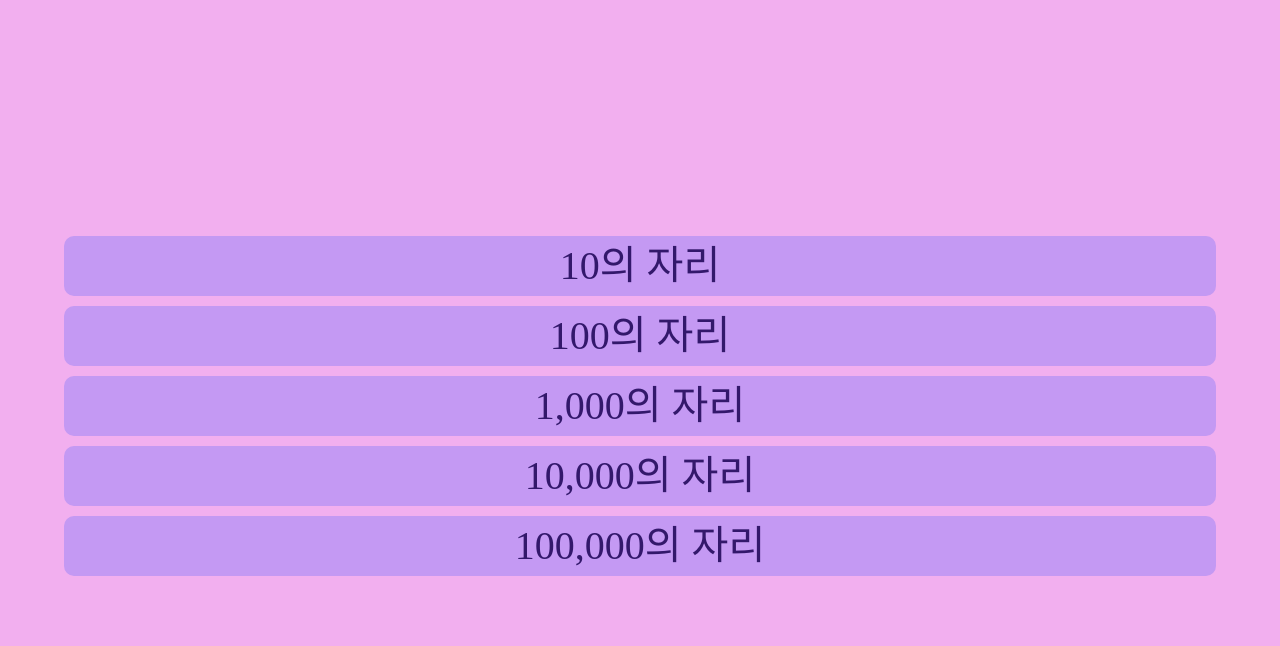
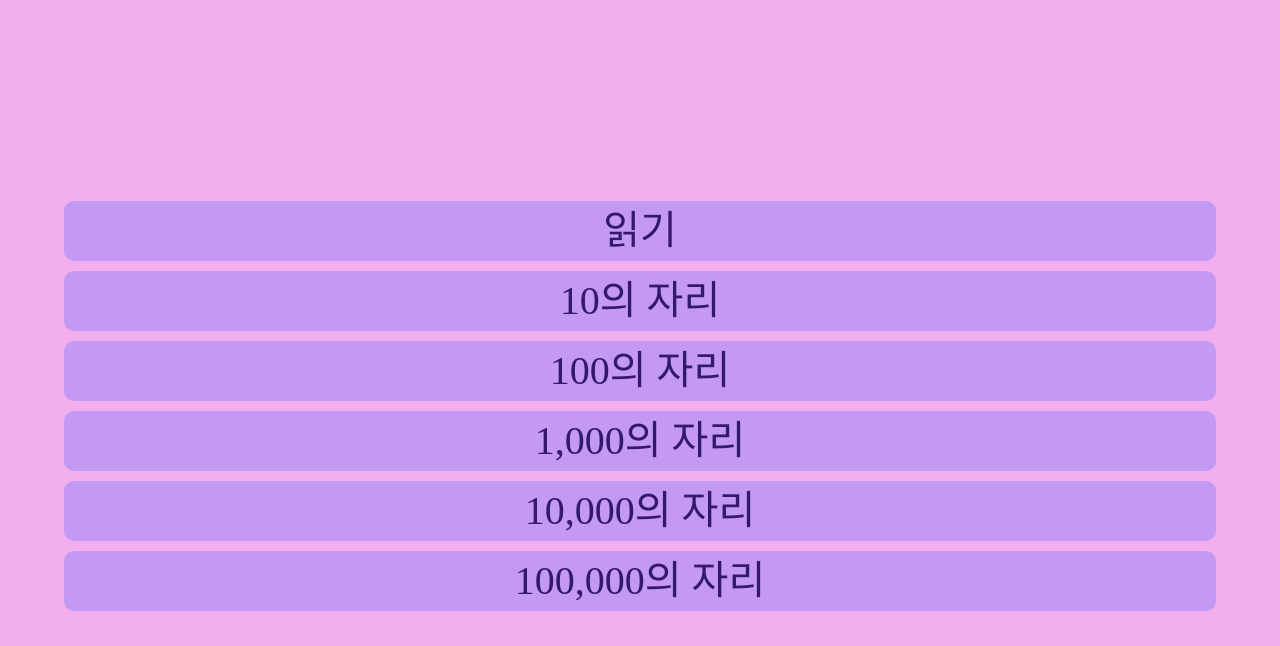
Before and after one commit to Sang-minKIM/random-number, a website built with Vite: page index.html in a window 1280 px wide. Shown: the part 154-800 px from the top of the page. Built offline with nearby package versions, Linux system fonts and the light colour scheme.

Commit message:
feat: 숫자 읽기 기능 추가

```diff
--- a/index.html
+++ b/index.html
@@ -10,6 +10,7 @@
         <div class="container">
             <h1 class="num">아래 버튼을 눌러보세요</h1>
             <div class="btns">
+                <button onclick="readOutLoud()">읽기</button>
                 <button onclick="onClick(10)">10의 자리</button>
                 <button onclick="onClick(100)">100의 자리</button>
                 <button onclick="onClick(1000)">1,000의 자리</button>
@@ -19,10 +20,23 @@
         </div>
         <script>
             const number = document.querySelector(".num");
+            let randomNumber;
+            function onClick(range) {
+                randomNumber = Math.floor(Math.random() * range * 10) + 1;
+                number.innerText = randomNumber;
+            }
 
-            function onClick(range) {
-                const randomNumber = Math.floor(Math.random() * range * 10) + 1;
-                number.innerText = randomNumber;
+            function readOutLoud() {
+                if (randomNumber) {
+                    const speech = new SpeechSynthesisUtterance(randomNumber.toString());
+                    speech.lang = "ko-KR";
+                    speech.volume = 1;
+                    speech.rate = 1;
+                    speech.pitch = 1;
+                    window.speechSynthesis.speak(speech);
+                } else {
+                    alert("숫자를 먼저 생성하세요!");
+                }
             }
         </script>
     </body>
```
